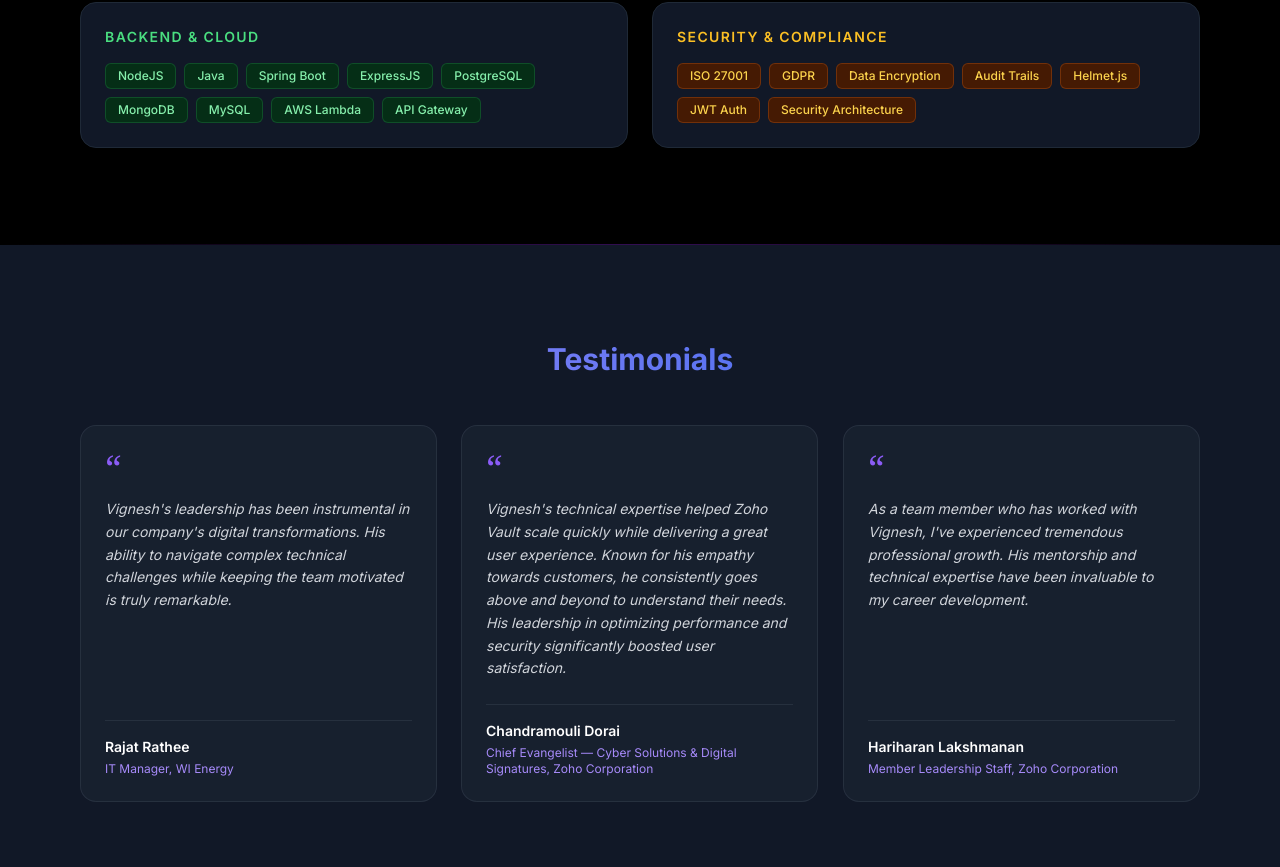
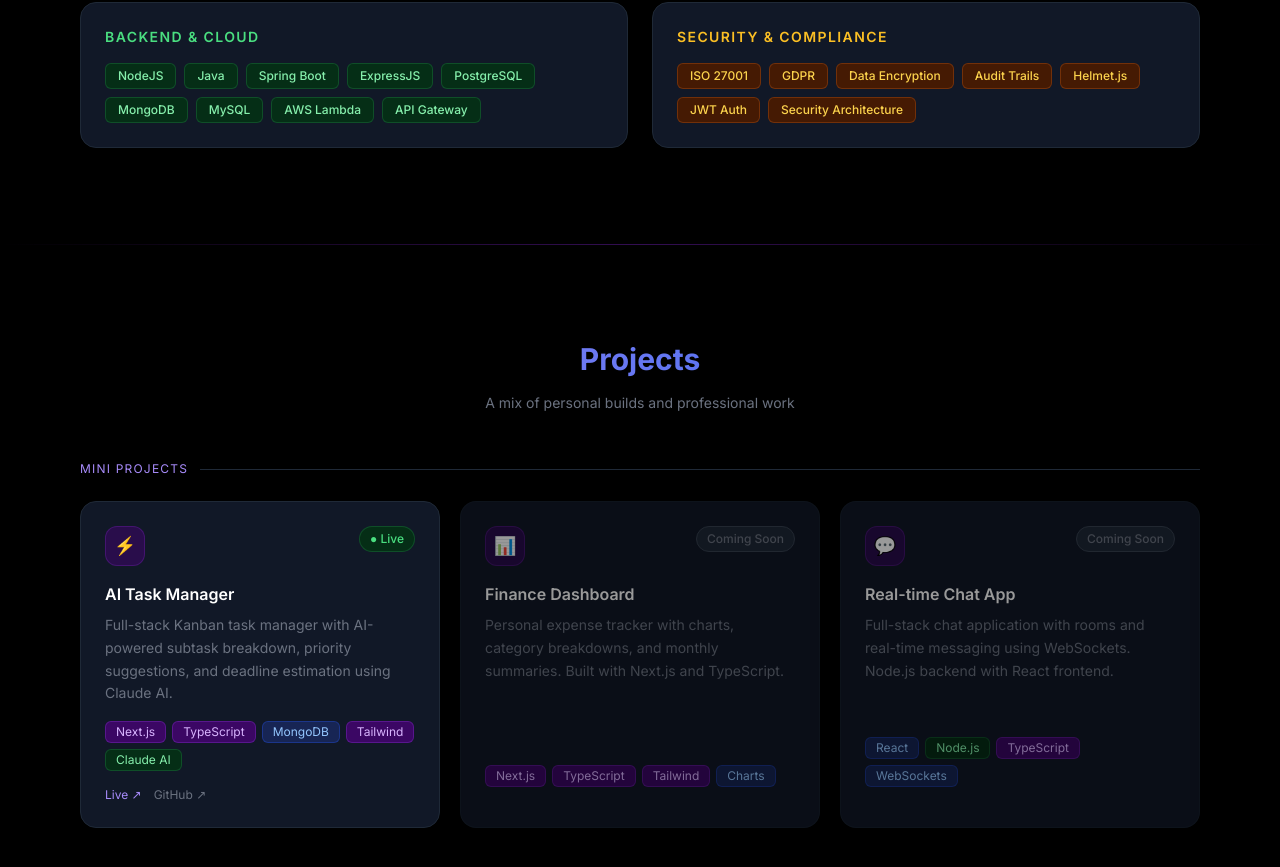
Before and after one commit to vigneshvenkat/senior-it-lead-portfolio, a Next.js app: page / in a window 1280 px wide. Shown: the part 1917-2784 px from the top of the page. Built offline with nearby package versions, Linux system fonts and the light colour scheme.

Commit message:
Enhance Projects section with new layout and detailed project entries

```diff
--- a/src/app/page.tsx
+++ b/src/app/page.tsx
@@ -2,6 +2,7 @@ import Header from '../components/Header';
 import Hero from '../components/Hero';
 import Experience from '../components/Experience';
 import Skills from '../components/Skills';
+import Projects from '../components/Projects';
 import Testimonials from '../components/Testimonials';
 import Contact from '../components/Contact';
 import Footer from '../components/Footer';
@@ -17,6 +18,8 @@ export default function Home() {
       <SectionDivider />
       <Skills />
       <SectionDivider />
+      <Projects />
+      <SectionDivider />
       <Testimonials />
       <SectionDivider />
       <Contact />
--- a/src/components/Header.tsx
+++ b/src/components/Header.tsx
@@ -4,7 +4,6 @@ import { useState, useEffect } from 'react';
 
 const Header = () => {
   const [scrolled, setScrolled] = useState(false);
-  const [menuOpen, setMenuOpen] = useState(false);
 
   useEffect(() => {
     const handleScroll = () => setScrolled(window.scrollY > 20);
@@ -14,13 +13,15 @@ const Header = () => {
 
   const handleNavClick = (e: React.MouseEvent<HTMLAnchorElement>, href: string) => {
     e.preventDefault();
-    setMenuOpen(false);
     const target = document.querySelector(href);
-    if (target) target.scrollIntoView({ behavior: 'smooth', block: 'start' });
+    if (target) {
+      target.scrollIntoView({ behavior: 'smooth', block: 'start' });
+    }
   };
 
   const menuItems = [
     { href: '#experience', label: 'Experience' },
+    { href: '#projects', label: 'Projects' },
     { href: '#skills', label: 'Skills' },
     { href: '#testimonials', label: 'Testimonials' },
     { href: '#contact', label: 'Contact' },
@@ -29,78 +30,42 @@ const Header = () => {
   return (
     <header
       className={`fixed top-0 left-0 right-0 z-50 transition-all duration-300 ${
-        scrolled || menuOpen
-          ? 'bg-black/95 backdrop-blur-md border-b border-gray-800/50 py-3'
+        scrolled
+          ? 'bg-black/90 backdrop-blur-md border-b border-gray-800/50 py-3'
           : 'bg-transparent py-5'
       }`}
     >
-      <div className="w-full px-6 md:px-20 flex items-center justify-between">
-        {/* Logo */}
+      <div className="w-full px-12 md:px-20 flex items-center justify-between">
         <a
           href="#"
           onClick={(e) => { e.preventDefault(); window.scrollTo({ top: 0, behavior: 'smooth' }); }}
-          className="text-lg font-bold text-transparent bg-clip-text bg-gradient-to-r from-purple-400 to-blue-500 flex-shrink-0"
+          className="text-lg font-bold text-transparent bg-clip-text bg-gradient-to-r from-purple-400 to-blue-500"
         >
           VV
         </a>
-
-        {/* Desktop nav */}
-        <nav className="hidden md:flex items-center gap-8">
+        <nav>
+          <ul className="flex items-center gap-6 md:gap-8">
             {menuItems.map((item) => (
+              <li key={item.href}>
                 <a
-              key={item.href}
                   href={item.href}
                   onClick={(e) => handleNavClick(e, item.href)}
                   className="text-sm text-gray-400 hover:text-white transition-colors duration-200"
                 >
                   {item.label}
                 </a>
+              </li>
             ))}
+          </ul>
         </nav>
-
-        {/* Desktop CV button */}
         <a
           href="/CV-VigneshVenkatraman.docx"
           download
-          className="hidden md:block text-sm bg-purple-700 hover:bg-purple-600 text-white px-4 py-2 rounded-lg font-medium transition-colors duration-200"
-        >
-          Download CV
-        </a>
-
-        {/* Mobile hamburger */}
-        <button
-          className="md:hidden flex flex-col gap-1.5 p-2"
-          onClick={() => setMenuOpen(!menuOpen)}
-          aria-label="Toggle menu"
-        >
-          <span className={`block w-5 h-0.5 bg-gray-400 transition-all duration-200 ${menuOpen ? 'rotate-45 translate-y-2' : ''}`} />
-          <span className={`block w-5 h-0.5 bg-gray-400 transition-all duration-200 ${menuOpen ? 'opacity-0' : ''}`} />
-          <span className={`block w-5 h-0.5 bg-gray-400 transition-all duration-200 ${menuOpen ? '-rotate-45 -translate-y-2' : ''}`} />
-        </button>
-      </div>
-
-      {/* Mobile menu dropdown */}
-      {menuOpen && (
-        <div className="md:hidden bg-black/95 border-t border-gray-800/50 px-6 py-4 flex flex-col gap-4">
-          {menuItems.map((item) => (
-            <a
-              key={item.href}
-              href={item.href}
-              onClick={(e) => handleNavClick(e, item.href)}
-              className="text-sm text-gray-400 hover:text-white transition-colors duration-200 py-1"
-            >
-              {item.label}
-            </a>
-          ))}
-          <a
-            href="/CV-VigneshVenkatraman.docx"
-            download
-            className="text-sm bg-purple-700 text-white px-4 py-2 rounded-lg font-medium text-center mt-2"
+          className="text-sm bg-purple-700 hover:bg-purple-600 text-white px-4 py-2 rounded-lg font-medium transition-colors duration-200"
         >
           Download CV
         </a>
       </div>
-      )}
     </header>
   );
 };
--- a/src/components/Projects.tsx
+++ b/src/components/Projects.tsx
@@ -1,92 +1,224 @@
-'use client'; // Mark component as client-side
+'use client';
 
-import { useEffect, useRef } from 'react';
-import Image from 'next/image';
-import projectImage1 from '/src/public/project-1.png';
-import projectImage2 from '/src/public/project-2.png';
-import projectImage3 from '/src/public/project-3.png';
+import SectionReveal from './SectionReveal';
 
-const projects = [
+interface MiniProject {
+  title: string;
+  description: string;
+  tags: string[];
+  liveUrl?: string;
+  githubUrl?: string;
+  status: 'live' | 'coming-soon';
+  icon: string;
+}
+
+interface WorkProject {
+  title: string;
+  company: string;
+  description: string;
+  tags: string[];
+  icon: string;
+}
+
+const miniProjects: MiniProject[] = [
   {
-    title: "Enterprise Resource Planning System Overhaul",
-    description: "Led the migration of a legacy ERP system to a modern, cloud-based solution, improving efficiency by 40% and reducing operational costs by 30%.",
-    image: projectImage1
+    title: 'AI Task Manager',
+    description:
+      'Full-stack Kanban task manager with AI-powered subtask breakdown, priority suggestions, and deadline estimation using Claude AI.',
+    tags: ['Next.js', 'TypeScript', 'MongoDB', 'Tailwind', 'Claude AI'],
+    liveUrl: 'https://ai-task-manager-rose.vercel.app/',
+    githubUrl: 'https://github.com/vigneshvenkat/ai-task-manager',
+    status: 'live',
+    icon: '⚡',
   },
   {
-    title: "Cybersecurity Enhancement Initiative",
-    description: "Spearheaded a company-wide cybersecurity upgrade, implementing advanced threat detection systems and training programs, resulting in a 70% reduction in security incidents.",
-    image: projectImage2
+    title: 'Finance Dashboard',
+    description:
+      'Personal expense tracker with charts, category breakdowns, and monthly summaries. Built with Next.js and TypeScript.',
+    tags: ['Next.js', 'TypeScript', 'Tailwind', 'Charts'],
+    status: 'coming-soon',
+    icon: '📊',
   },
   {
-    title: "Agile Transformation",
-    description: "Guided the organization's transition to Agile methodologies, leading to a 35% increase in project delivery speed and improved team satisfaction scores.",
-    image: projectImage3
-  }
+    title: 'Real-time Chat App',
+    description:
+      'Full-stack chat application with rooms and real-time messaging using WebSockets. Node.js backend with React frontend.',
+    tags: ['React', 'Node.js', 'TypeScript', 'WebSockets'],
+    status: 'coming-soon',
+    icon: '💬',
+  },
 ];
 
+const workProjects: WorkProject[] = [
+  {
+    title: 'CRM & ERP System',
+    company: 'WI Energy',
+    description:
+      'Architected a bespoke CRM & ERP system resulting in 40% efficiency gain across sales, fleet, and field teams. ISO 27001 compliant with full GDPR coverage.',
+    tags: ['React', 'Node.js', 'PostgreSQL', 'ISO 27001'],
+    icon: '🏢',
+  },
+  {
+    title: 'Zoho CRM Integrations',
+    company: 'Zoho Corporation',
+    description:
+      'Orchestrated third-party integrations doubling the number of connected apps and driving a 30% increase in product revenue.',
+    tags: ['React', 'Vue.js', 'Node.js', 'REST APIs'],
+    icon: '🔗',
+  },
+  {
+    title: 'Zoho Vault Modernisation',
+    company: 'Zoho Corporation',
+    description:
+      'Migrated legacy stack to React and Node.js, improving performance by 30% and contributing to a 20% increase in paid subscriptions.',
+    tags: ['React', 'Node.js', 'Security', 'Browser Extensions'],
+    icon: '🔐',
+  },
+];
+
+const tagColors: Record<string, string> = {
+  'Next.js': 'bg-purple-950 text-purple-300 border border-purple-800/60',
+  TypeScript: 'bg-purple-950 text-purple-300 border border-purple-800/60',
+  Tailwind: 'bg-purple-950 text-purple-300 border border-purple-800/60',
+  'Claude AI': 'bg-green-950 text-green-300 border border-green-800/60',
+  MongoDB: 'bg-blue-950 text-blue-300 border border-blue-800/60',
+  Charts: 'bg-blue-950 text-blue-300 border border-blue-800/60',
+  WebSockets: 'bg-blue-950 text-blue-300 border border-blue-800/60',
+  React: 'bg-blue-950 text-blue-300 border border-blue-800/60',
+  'Node.js': 'bg-green-950 text-green-300 border border-green-800/60',
+  PostgreSQL: 'bg-blue-950 text-blue-300 border border-blue-800/60',
+  'ISO 27001': 'bg-amber-950 text-amber-300 border border-amber-800/60',
+  'Vue.js': 'bg-blue-950 text-blue-300 border border-blue-800/60',
+  'REST APIs': 'bg-blue-950 text-blue-300 border border-blue-800/60',
+  Security: 'bg-amber-950 text-amber-300 border border-amber-800/60',
+  'Browser Extensions': 'bg-purple-950 text-purple-300 border border-purple-800/60',
+};
+
+const defaultTagColor = 'bg-gray-800 text-gray-400 border border-gray-700';
+
 const Projects = () => {
-  const sectionRef = useRef<HTMLDivElement | null>(null); // Type the ref
+  return (
+    <section id="projects" className="py-24 bg-black">
+      <div className="w-full px-12 md:px-20">
+        <SectionReveal>
+          <h2 className="text-3xl font-bold mb-4 text-center text-transparent bg-clip-text bg-gradient-to-r from-purple-400 to-blue-600">
+            Projects
+          </h2>
+          <p className="text-center text-gray-500 mb-12 text-sm">
+            A mix of personal builds and professional work
+          </p>
+        </SectionReveal>
 
-  useEffect(() => {
-    const observer = new IntersectionObserver(
-      (entries) => {
-        entries.forEach((entry) => {
-          if (entry.isIntersecting) {
-            entry.target.classList.add('animate-slide-up');
-          } else {
-            entry.target.classList.remove('animate-slide-up');
-          }
-        });
-      },
-      { threshold: 0.2 } // Trigger when 20% of the element is visible
-    );
+        {/* Mini Projects */}
+        <SectionReveal delay={100}>
+          <div className="flex items-center gap-3 mb-6">
+            <span className="text-xs text-purple-400 uppercase tracking-widest">Mini Projects</span>
+            <div className="flex-1 h-px bg-gray-800" />
+          </div>
+        </SectionReveal>
 
-    // Add null check before accessing sectionRef.current
-    if (sectionRef.current) {
-      const section = sectionRef.current;
-      const children = section.querySelectorAll('.project-card');
-      children.forEach((child) => observer.observe(child));
-    }
+        <div className="grid grid-cols-1 md:grid-cols-3 gap-5 mb-16">
+          {miniProjects.map((project, index) => (
+            <SectionReveal key={project.title} delay={index * 100}>
+              <div
+                className={`h-full bg-gray-900 border rounded-2xl p-6 flex flex-col transition-colors duration-300 ${
+                  project.status === 'coming-soon'
+                    ? 'border-gray-800/50 opacity-60'
+                    : 'border-gray-800 hover:border-purple-800/60'
+                }`}
+              >
+                <div className="flex items-start justify-between mb-4">
+                  <div className="w-10 h-10 rounded-xl bg-purple-950/60 border border-purple-800/40 flex items-center justify-center text-lg flex-shrink-0">
+                    {project.icon}
+                  </div>
+                  <span
+                    className={`text-xs px-2.5 py-1 rounded-full font-medium ${
+                      project.status === 'live'
+                        ? 'bg-green-950 text-green-400 border border-green-800/60'
+                        : 'bg-gray-800 text-gray-500 border border-gray-700'
+                    }`}
+                  >
+                    {project.status === 'live' ? '● Live' : 'Coming Soon'}
+                  </span>
+                </div>
 
-    return () => {
-      // Safely unobserve if sectionRef.current exists
-      if (sectionRef.current) {
-        const section = sectionRef.current;
-        const children = section.querySelectorAll('.project-card');
-        children.forEach((child) => observer.unobserve(child));
-      }
-    };
-  }, []);
+                <h3 className="text-base font-semibold text-white mb-2">{project.title}</h3>
+                <p className="text-gray-500 text-sm leading-relaxed mb-4 flex-1">
+                  {project.description}
+                </p>
 
-  return (
-    <section id="projects" ref={sectionRef} className="py-16 bg-black">
-      <div className="container mx-auto px-4">
-        <h2 className="text-3xl font-bold mb-8 text-center text-transparent bg-clip-text bg-gradient-to-r from-purple-400 to-blue-600">
-          Key Projects
-        </h2>
-        <div className="grid grid-cols-1 md:grid-cols-2 lg:grid-cols-3 gap-8">
-          {projects.map((project, index) => (
-            <div
-              key={index}
-              className="project-card bg-gray-800 rounded-lg overflow-hidden shadow-lg transform opacity-0 transition duration-700 ease-in-out"
-            >
-              <div className="relative h-48 group">
-                <Image
-                  src={project.image}
-                  alt={project.title}
-                  layout="fill"
-                  objectFit="cover"
-                />
-                <div className="absolute inset-0 bg-gradient-to-br from-purple-500 to-blue-600 opacity-20"></div>
-                <div className="absolute inset-0 bg-purple-500 opacity-0 group-hover:opacity-25 transition duration-300 ease-in-out"></div>
+                <div className="flex flex-wrap gap-1.5 mb-4">
+                  {project.tags.map((tag) => (
+                    <span
+                      key={tag}
+                      className={`text-xs px-2.5 py-0.5 rounded-md ${tagColors[tag] ?? defaultTagColor}`}
+                    >
+                      {tag}
+                    </span>
+                  ))}
+                </div>
+
+                {project.status === 'live' && (
+                  <div className="flex gap-3 mt-auto">
+                    {project.liveUrl && (
+                      <a
+                        href={project.liveUrl}
+                        target="_blank"
+                        rel="noopener noreferrer"
+                        className="text-xs text-purple-400 hover:text-purple-300 transition-colors duration-200 flex items-center gap-1"
+                      >
+                        Live ↗
+                      </a>
+                    )}
+                    {project.githubUrl && (
+                      <a
+                        href={project.githubUrl}
+                        target="_blank"
+                        rel="noopener noreferrer"
+                        className="text-xs text-gray-500 hover:text-gray-300 transition-colors duration-200 flex items-center gap-1"
+                      >
+                        GitHub ↗
+                      </a>
+                    )}
+                  </div>
+                )}
               </div>
-              <div className="p-6">
-                <h3 className="text-xl font-bold mb-2 text-white">
-                  {project.title}
-                </h3>
-                <p className="text-gray-400">{project.description}</p>
+            </SectionReveal>
+          ))}
+        </div>
+
+        {/* Work Projects */}
+        <SectionReveal delay={100}>
+          <div className="flex items-center gap-3 mb-6">
+            <span className="text-xs text-blue-400 uppercase tracking-widest">Work Projects</span>
+            <div className="flex-1 h-px bg-gray-800" />
+          </div>
+        </SectionReveal>
+
+        <div className="grid grid-cols-1 md:grid-cols-3 gap-5">
+          {workProjects.map((project, index) => (
+            <SectionReveal key={project.title} delay={index * 100}>
+              <div className="h-full bg-gray-900 border border-gray-800 rounded-2xl p-6 flex flex-col hover:border-blue-800/60 transition-colors duration-300">
+                <div className="w-10 h-10 rounded-xl bg-blue-950/60 border border-blue-800/40 flex items-center justify-center text-lg flex-shrink-0 mb-4">
+                  {project.icon}
+                </div>
+                <h3 className="text-base font-semibold text-white mb-1">{project.title}</h3>
+                <p className="text-blue-400 text-xs mb-3">{project.company}</p>
+                <p className="text-gray-500 text-sm leading-relaxed mb-4 flex-1">
+                  {project.description}
+                </p>
+                <div className="flex flex-wrap gap-1.5">
+                  {project.tags.map((tag) => (
+                    <span
+                      key={tag}
+                      className={`text-xs px-2.5 py-0.5 rounded-md ${tagColors[tag] ?? defaultTagColor}`}
+                    >
+                      {tag}
+                    </span>
+                  ))}
+                </div>
               </div>
-            </div>
+            </SectionReveal>
           ))}
         </div>
       </div>
```
Lines whose indentation alone changed are shown as unchanged.
